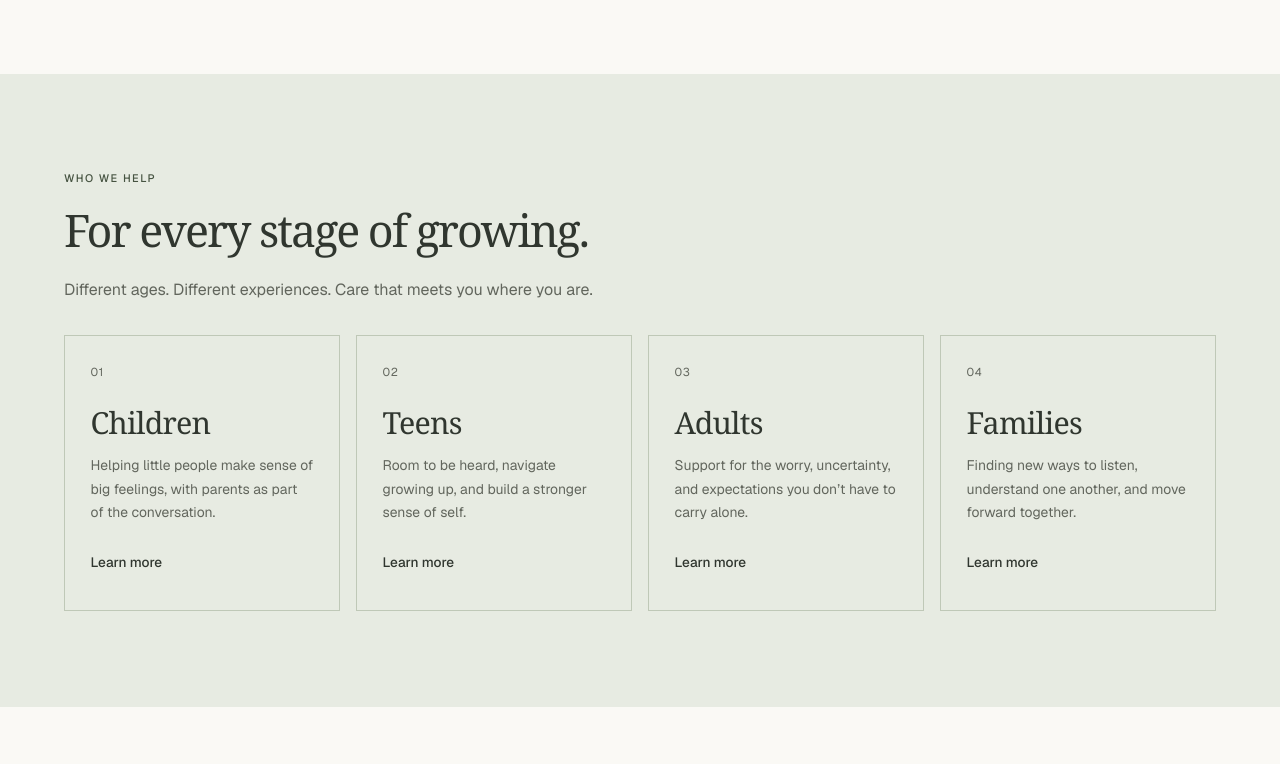
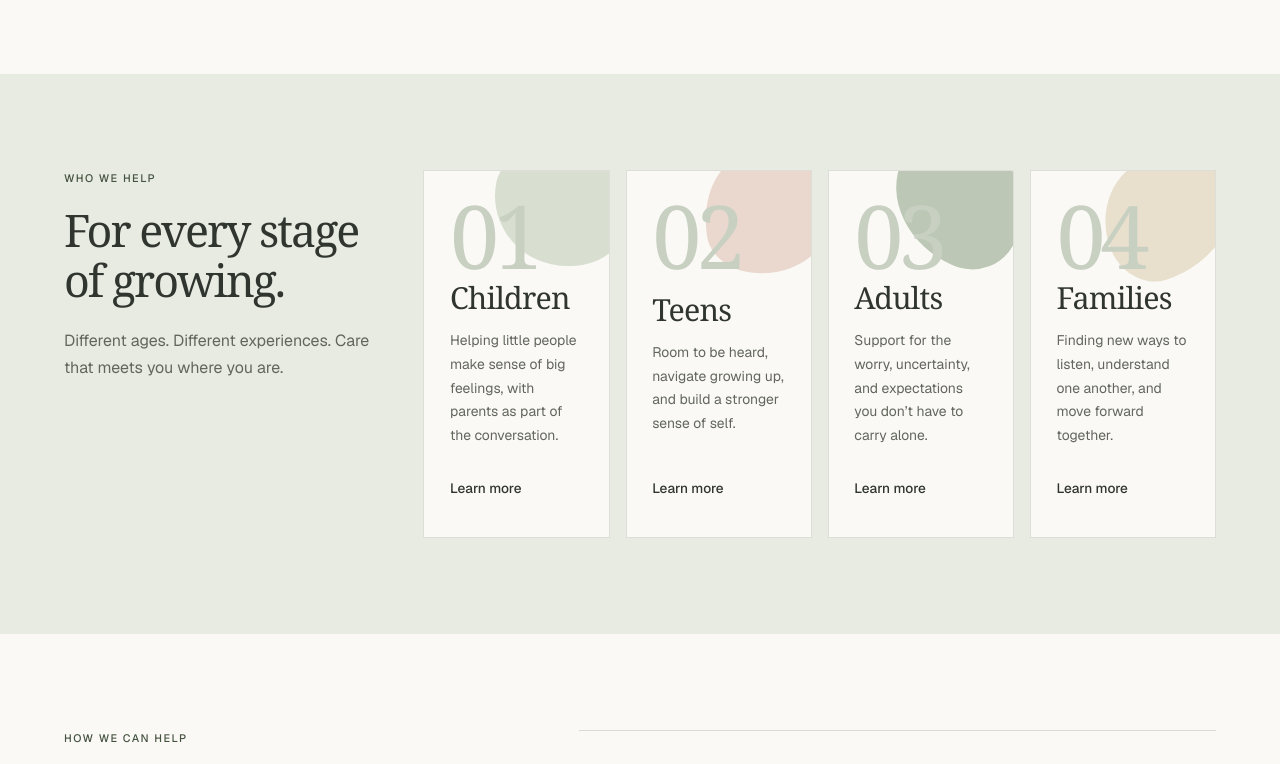
Before and after one commit to AXLT-Studio/bettertogethertherapyco, a Next.js app: page / in a window 1280 px wide. Shown: the part 1720-2484 px from the top of the page. Built offline with nearby package versions, Linux system fonts and the light colour scheme.

Commit message:
Who We Help

```diff
--- a/src/app/globals.css
+++ b/src/app/globals.css
@@ -527,31 +527,109 @@
   .recognition-card .card-index {
     padding-top: 0.2rem;
   }
+  .recognition-section .section-aside {
+    width: min(100%, 18ch);
+    margin-left: auto;
+    color: var(--accent);
+    font-family: var(--font-serif);
+    font-size: clamp(1.75rem, 4vw, 2.25rem);
+    font-style: italic;
+    font-weight: 400;
+    line-height: 1.2;
+    text-align: right;
+  }
   .audience-section {
     background: var(--sage);
+  }
+  .audience-layout {
+    display: grid;
+    gap: 2.5rem;
   }
   .audience-grid {
     display: grid;
     gap: 1rem;
   }
   .audience-card {
+    position: relative;
     display: flex;
     flex-direction: column;
-    border: 1px solid #bfc8b7;
-    padding: 1.5rem;
+    min-height: 19rem;
+    overflow: hidden;
+    border: 1px solid rgba(70, 83, 65, 0.16);
+    background: var(--background);
+    padding: 1.4rem;
+  }
+  .audience-card .card-index {
+    position: relative;
+    z-index: 1;
+    color: #c8d0c2;
+    font-family: var(--font-serif);
+    font-size: clamp(4rem, 8vw, 5.5rem);
+    font-weight: 400;
+    line-height: 0.9;
+    letter-spacing: -0.06em;
+  }
+  .audience-shape {
+    position: absolute;
+    top: -1.6rem;
+    right: -1.3rem;
+    width: 8.5rem;
+    height: 7.5rem;
+    background: #d8dfd1;
+    border-radius: 62% 38% 48% 52% / 42% 58% 42% 58%;
+    transform: rotate(12deg);
+  }
+  .audience-card:nth-child(2) .audience-shape {
+    top: -1.2rem;
+    right: -1.8rem;
+    background: #ead8cf;
+    border-radius: 38% 62% 55% 45% / 62% 40% 60% 38%;
+    transform: rotate(-9deg);
+  }
+  .audience-card:nth-child(3) .audience-shape {
+    top: -1.8rem;
+    right: -0.8rem;
+    background: #bcc8b5;
+    border-radius: 55% 45% 35% 65% / 38% 62% 38% 62%;
+    transform: rotate(24deg);
+  }
+  .audience-card:nth-child(4) .audience-shape {
+    top: -1rem;
+    right: -1.5rem;
+    background: #e8dfcd;
+    border-radius: 45% 55% 68% 32% / 58% 36% 64% 42%;
+    transform: rotate(-18deg);
   }
   .audience-card h3 {
-    margin-top: 1.4rem;
+    position: relative;
+    z-index: 1;
+    margin-top: auto;
     font-size: 1.9rem;
   }
   .audience-card p {
+    position: relative;
+    z-index: 1;
     font-size: 0.87rem;
     margin-top: 0.75rem;
     margin-bottom: 1rem;
   }
   .audience-card .text-link {
+    position: static;
     margin-top: auto;
     align-self: flex-start;
+  }
+  .audience-card .text-link::before {
+    content: "";
+    position: absolute;
+    inset: 0;
+    z-index: 2;
+  }
+  .audience-card:focus-within {
+    outline: 2px solid var(--accent);
+    outline-offset: 4px;
+  }
+  .audience-card:hover .text-link-label::after {
+    transform: scaleX(1);
   }
   .split-section {
     display: grid;
@@ -1174,9 +1252,16 @@
       margin-top: 1.2rem;
       font-size: 1.55rem;
     }
-    .audience-grid,
     .values-grid {
       grid-template-columns: repeat(4, minmax(0, 1fr));
+    }
+    .audience-layout {
+      grid-template-columns: minmax(13rem, 0.28fr) minmax(0, 0.72fr);
+      gap: clamp(2.5rem, 4vw, 4.5rem);
+      align-items: start;
+    }
+    .audience-grid {
+      grid-template-columns: repeat(2, minmax(0, 1fr));
     }
     .audience-card {
       padding: 1.6rem;
@@ -1250,6 +1335,12 @@
   }
 
   @media (min-width: 1100px) {
+    .audience-grid {
+      grid-template-columns: repeat(4, minmax(0, 1fr));
+    }
+    .audience-card {
+      min-height: 23rem;
+    }
     .header-inner {
       min-height: 100px;
       gap: 2rem;
--- a/src/app/page.tsx
+++ b/src/app/page.tsx
@@ -60,7 +60,7 @@ export default function Home() {
         className="section audience-section"
         aria-labelledby="audience-title"
       >
-        <div className="site-container">
+        <div className="site-container audience-layout">
           <SectionHeading
             eyebrow="Who we help"
             title="For every stage of growing."
--- a/src/components/cards.tsx
+++ b/src/components/cards.tsx
@@ -14,6 +14,7 @@ export function AudienceCard({
       <span className="card-index" aria-hidden="true">
         0{index + 1}
       </span>
+      <span className="audience-shape" aria-hidden="true" />
       <h3>{audience.title}</h3>
       <p>{audience.description}</p>
       <TextLink
```
